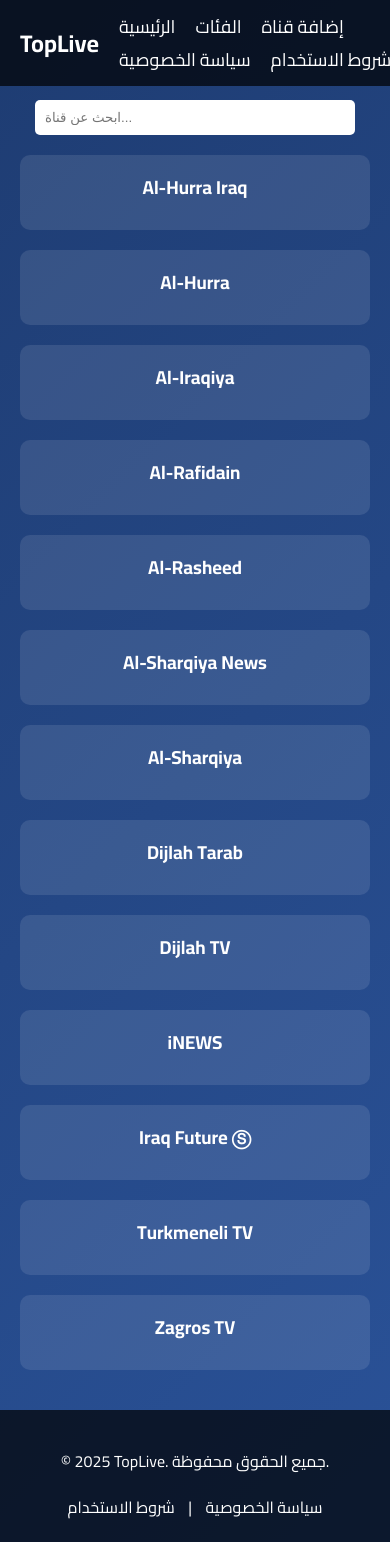
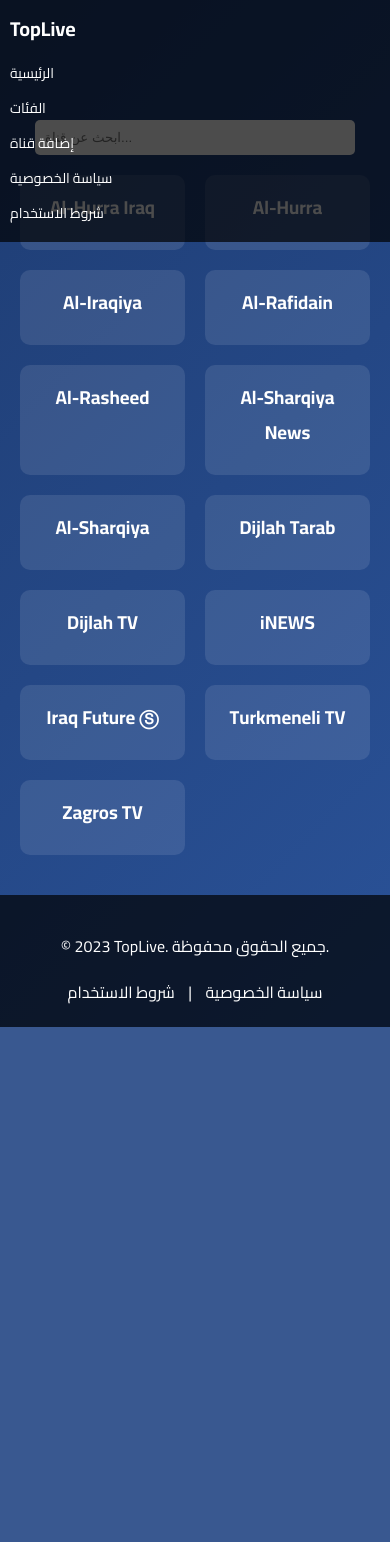
Before and after one commit to linuxymint/python-, a Flask app: page / in a window 390 px wide. After the commit the page ends 1027 px from the top, so only its background shows below. Run offline with Flask 3, Linux system fonts and the light colour scheme; some libraries are stand-ins or nearby versions.

Commit message:
Update index.html

```diff
--- a/templates/index.html
+++ b/templates/index.html
@@ -27,13 +27,15 @@
             top: 0;
             width: 100%;
             z-index: 1000;
+            flex-wrap: wrap; /* لجعل الهيدر متجاوبًا */
         }
         header h1 {
             margin: 0;
             font-size: 24px;
         }
         nav {
-            position: relative;
+            display: flex;
+            align-items: center;
         }
         nav ul {
             list-style: none;
@@ -43,12 +45,12 @@
             flex-wrap: wrap; /* لجعل القائمة متجاوبة */
         }
         nav ul li {
-            margin-left: 20px;
+            margin-left: 15px;
         }
         nav ul li a {
             color: white;
             text-decoration: none;
-            font-size: 18px;
+            font-size: 16px;
         }
         .dropdown-content {
             display: none;
@@ -95,7 +97,8 @@
         }
         .search-box input {
             padding: 10px;
-            width: 300px;
+            width: 100%;
+            max-width: 300px;
             border-radius: 5px;
             border: none;
         }
@@ -121,6 +124,48 @@
         }
         footer a:hover {
             text-decoration: underline;
+        }
+
+        /* تحسينات للأجهزة الصغيرة */
+        @media (max-width: 768px) {
+            header {
+                padding: 10px;
+            }
+            header h1 {
+                font-size: 20px;
+            }
+            nav ul li {
+                margin-left: 10px;
+            }
+            nav ul li a {
+                font-size: 14px;
+            }
+            .container {
+                margin-top: 60px;
+            }
+            .channel-list {
+                grid-template-columns: repeat(auto-fit, minmax(150px, 1fr));
+            }
+        }
+
+        @media (max-width: 480px) {
+            header {
+                flex-direction: column;
+                align-items: flex-start;
+            }
+            nav {
+                margin-top: 10px;
+            }
+            nav ul {
+                flex-direction: column;
+            }
+            nav ul li {
+                margin-left: 0;
+                margin-bottom: 5px;
+            }
+            .container {
+                margin-top: 100px;
+            }
         }
     </style>
 </head>
@@ -199,7 +244,7 @@
         }
     </script>
     <footer>
-        <p>© 2025 TopLive. جميع الحقوق محفوظة.</p>
+        <p>© 2023 TopLive. جميع الحقوق محفوظة.</p>
         <a href="/privacy">سياسة الخصوصية</a> | <a href="/terms">شروط الاستخدام</a>
     </footer>
 </body>
```
